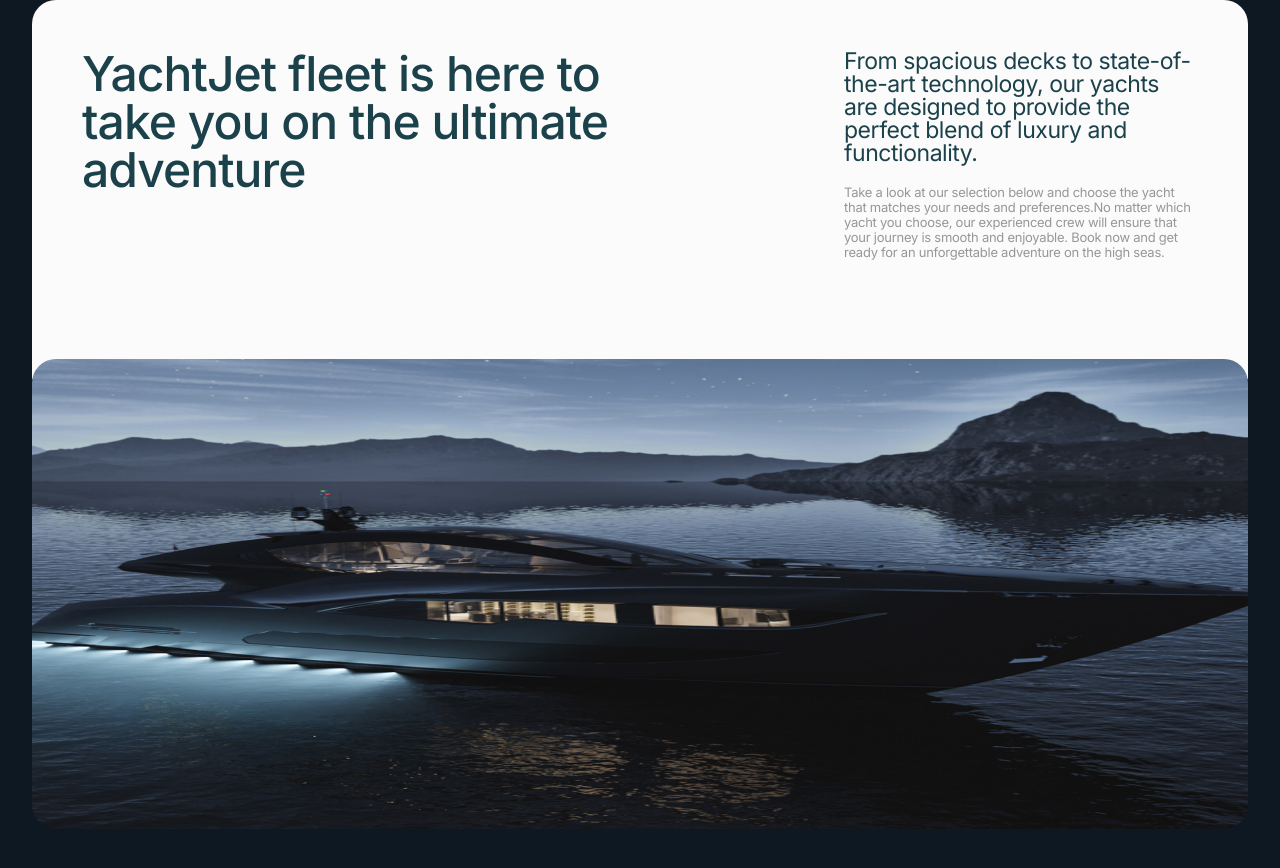
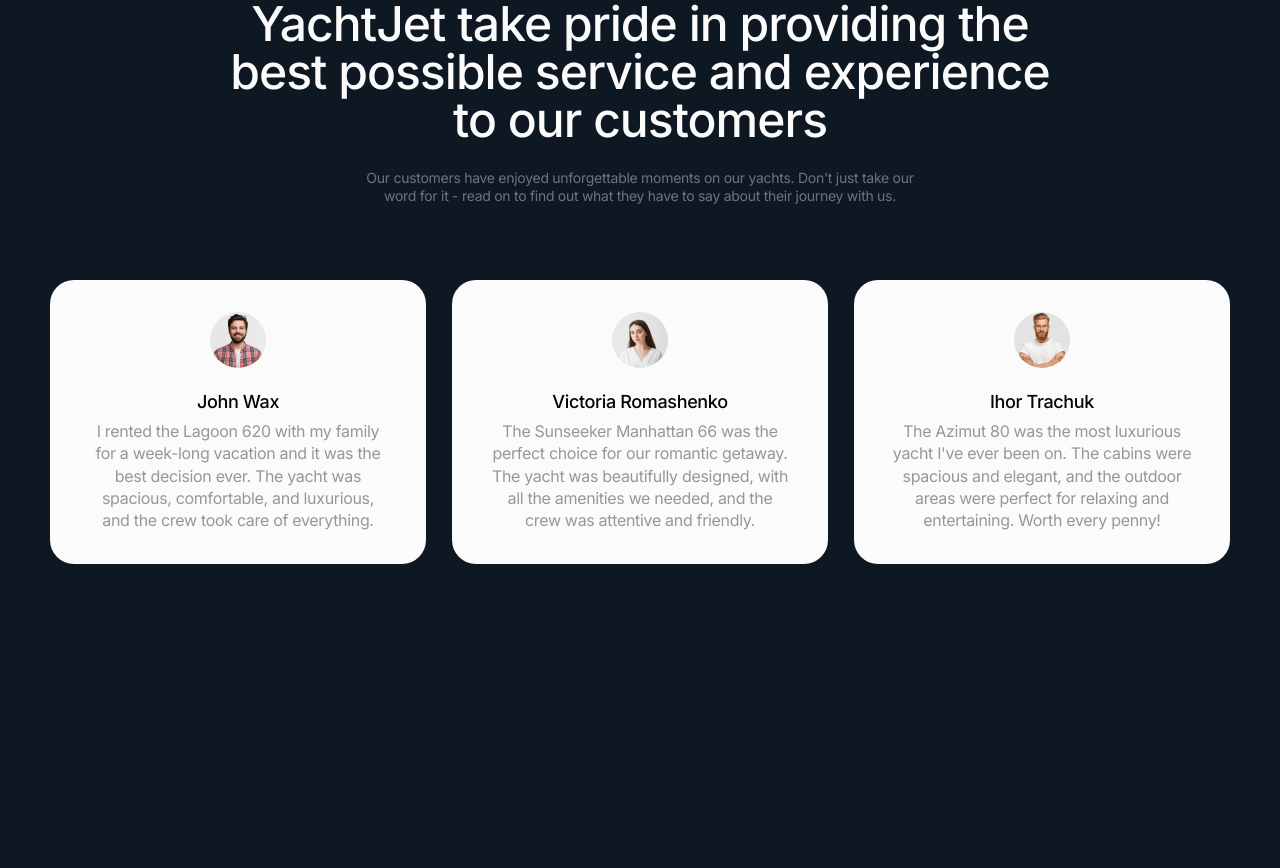
Before and after one commit to 1ster14ka/my-reviews, a plain HTML site: page index.html in a window 1280 px wide. After the commit the page ends 800 px from the top, so only its background shows below. Drawn offline with Linux system fonts and the light colour scheme.

Commit message:
add styles

```diff
--- a/css/style.css
+++ b/css/style.css
@@ -35,131 +35,155 @@ img {
   max-width: 100%;
 }
 
-.about-us {
-  /* margin-top: -38px; */
-  /* padding: 0 20px; */
-  /* min-height: 775px; */
-}
 .container {
-  /* background-color: #fbfbfb; */
   min-width: 320px;
   max-width: 375px;
   padding: 0 20px;
   margin: 0 auto;
-  min-height: 675px;
-  position: relative;
 }
-
-.wrapp-text {
-  background-color: #fbfbfb;
-  padding: 40px 20px;
-  border-radius: 24px 24px 0 0;
-  position: relative;
+.wrapp-rew-text {
+  margin-bottom: 40px;
 }
-
-.title {
+.rew-title {
   font-weight: 500;
   font-size: 28px;
   line-height: 1;
   letter-spacing: -0.02em;
-  color: #1b414b;
-  margin-bottom: 40px;
+  text-align: center;
+  color: #fbfbfb;
+  margin-bottom: 25px;
 }
-.subtitle {
-  font-weight: 400;
-  font-size: 18px;
-  line-height: 1;
-  letter-spacing: -0.02em;
-  color: #1b414b;
-  margin-bottom: 20px;
-}
-.text {
+.rew-subtitle {
   font-weight: 400;
   font-size: 12px;
   line-height: 1.17;
   letter-spacing: -0.02em;
-  color: #040306;
+  text-align: center;
+  color: #fbfbfb;
   opacity: 0.4;
 }
-
-.img-about-us {
-  /* position: absolute;
-  bottom: -100px;
-  left: 0; */
+.rew-list {
+}
+.rew-item {
+  background-color: #fbfbfb;
   border-radius: 24px;
-  height: 395px;
-  position: absolute;
-  top: 0;
+  padding: 32px 8px;
 }
 
-.test {
-  background-color: #fbfbfb;
-  height: 20px;
+.rew-list .rew-item {
+  display: none;
 }
 
-.wrapp-img {
-  /* height: 395px; */
-  position: relative;
-  margin-top: -1px;
+.rew-list .rew-item:first-child {
+  display: list-item;
+}
 
-  /* overflow: hidden; */
+.rew-img {
+  margin: 0 auto 24px;
+  border-radius: 72px;
+}
+.rew-name {
+  font-weight: 500;
+  font-size: 18px;
+  line-height: 1.1;
+  letter-spacing: -0.02em;
+  text-align: center;
+  color: #040306;
+  margin-bottom: 8px;
+}
+.rew-text {
+  font-weight: 400;
+  font-size: 16px;
+  line-height: 1.4;
+  letter-spacing: -0.02em;
+  text-align: center;
+  color: rgba(4, 3, 6, 0.4);
+  max-width: 303px;
+  margin: 0 auto;
+}
+
+.wrapp-rew-text {
+  display: flex;
+  flex-direction: column;
+  justify-content: center;
+  align-items: center;
+}
+
+h5 {
+  font-weight: 400;
+  font-size: 16px;
+  line-height: 1.4;
+  letter-spacing: -0.02em;
+  text-align: center;
+  color: #fbfbfb;
+  width: 303px;
 }
 
 @media screen and (min-width: 768px) {
-  .about-us {
-    min-height: 951px;
-  }
   .container {
     max-width: 768px;
     padding: 0 32px;
   }
 
-  .wrapp-text {
-    padding: 50px 0 50px 32px;
+  .wrapp-rew-text {
+    margin-bottom: 75px;
   }
 
-  .title {
+  .rew-title {
     font-size: 48px;
-    max-width: 536px;
-    margin-bottom: 50px;
   }
 
-  .subtitle {
-    font-size: 23px;
-    max-width: 389px;
+  .rew-subtitle {
+    font-size: 14px;
+    line-height: 1.29;
   }
 
-  .text {
-    font-size: 13px;
-    line-height: 1.15;
-    max-width: 385px;
+  .rew-list .rew-item {
+    display: block;
   }
 
-  .img-about-us {
-    height: 470px;
+  .rew-list .rew-item:last-child {
+    display: none;
+  }
+
+  .rew-list {
+    display: flex;
+    gap: 32px;
+  }
+
+  .rew-item {
+    flex-basis: calc((100% - 32px) / 2);
   }
 }
 
 @media screen and (min-width: 1280px) {
   .container {
     max-width: 1280px;
+    padding: 0 50px;
   }
 
-  .wrapp-text {
-    padding: 50px 50px 100px;
-    display: flex;
-    justify-content: space-between;
+  .rew-list .rew-item:last-child {
+    display: block;
   }
 
-  .wrapp-subtitle {
+  .rew-title {
+    max-width: 854px;
   }
 
-  .subtitle,
-  .text {
-    max-width: 354px;
+  .rew-subtitle {
+    width: 571px;
   }
 
-  .img-about-us {
-    width: 100%;
+  .rew-list {
+    gap: 26px;
+  }
+
+  .rew-item {
+    flex-basis: calc((100% - 26px) / 3);
+    padding: 32px 28px;
+  }
+
+  .rew-text {
+    width: 320px;
   }
 }
--- a/index.html
+++ b/index.html
@@ -13,30 +13,48 @@
     <title>Document</title>
   </head>
   <body>
-    <section class="about-us">
+    <section>
       <div class="container">
-        <div class="wrapp-text">
-          <h2 class="title">
-            YachtJet fleet is here to take you on the ultimate adventure
+        <div class="wrapp-rew-text">
+          <h2 class="rew-title">
+            YachtJet take pride in providing the best possible service and
+            experience to our customers
           </h2>
-          <div class="wrapp-subtitle">
-            <p class="subtitle">
-              From spacious decks to state-of-the-art technology, our yachts are
-              designed to provide the perfect blend of luxury and functionality.
+          <p class="rew-subtitle">
+            Our customers have enjoyed unforgettable moments on our yachts.
+            Don't just take our word for it - read on to find out what they have
+            to say about their journey with us.
+          </p>
+        </div>
+        <ul class="rew-list">
+          <li class="rew-item">
+            <img src="./img/john.jpg" alt="" class="rew-img" />
+            <p class="rew-name">John Wax</p>
+            <p class="rew-text">
+              I rented the Lagoon 620 with my family for a week-long vacation
+              and it was the best decision ever. The yacht was spacious,
+              comfortable, and luxurious, and the crew took care of everything.
             </p>
-            <p class="text">
-              Take a look at our selection below and choose the yacht that
-              matches your needs and preferences.No matter which yacht you
-              choose, our experienced crew will ensure that your journey is
-              smooth and enjoyable. Book now and get ready for an unforgettable
-              adventure on the high seas.
+          </li>
+          <li class="rew-item">
+            <img src="./img/victoria.jpg" alt="" class="rew-img" />
+            <p class="rew-name">Victoria Romashenko</p>
+            <p class="rew-text">
+              The Sunseeker Manhattan 66 was the perfect choice for our romantic
+              getaway. The yacht was beautifully designed, with all the
+              amenities we needed, and the crew was attentive and friendly.
             </p>
-          </div>
-        </div>
-        <div class="wrapp-img">
-          <div class="test"></div>
-          <img src="./img/Photo.png" alt="" class="img-about-us" />
-        </div>
+          </li>
+          <li class="rew-item">
+            <img src="./img/ihor.jpg" alt="" class="rew-img" />
+            <p class="rew-name">Ihor Trachuk</p>
+            <p class="rew-text">
+              The Azimut 80 was the most luxurious yacht I've ever been on. The
+              cabins were spacious and elegant, and the outdoor areas were
+              perfect for relaxing and entertaining. Worth every penny!
+            </p>
+          </li>
+        </ul>
       </div>
     </section>
   </body>
```
Also changed, not shown: img/Photo.png (deleted), img/ihor.jpg (added), img/john.jpg (added), img/victoria.jpg (added).
